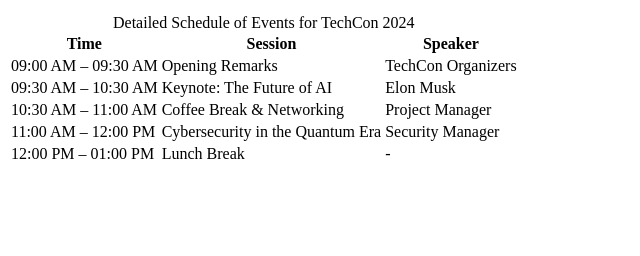
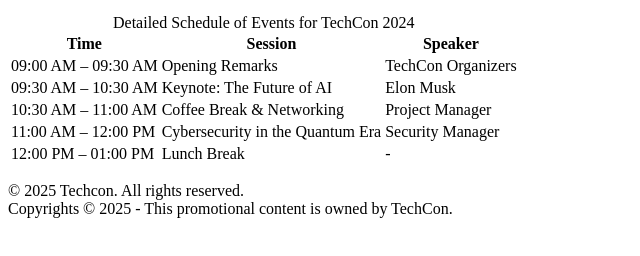
Before and after one commit to wakeelistic/TechCon_HTML, a plain HTML site: page techcon_website/schedule.html in a window 1280 px wide. Shown: the part 100-356 px from the top of the page, without its empty margins (0-640 px from the left). Drawn offline with Linux system fonts and the light colour scheme.

Commit message:
Task 2 rectified

```diff
--- a/techcon_website/schedule.html
+++ b/techcon_website/schedule.html
@@ -52,6 +52,10 @@
             </tr>
         </table>
     </main>
-    <footer></footer>
+    <footer>
+        <p>&copy; 2025 Techcon. All rights reserved. <br>
+        Copyrights © 2025 - This promotional content is owned by TechCon.
+        </p>
+    </footer>
 </body>
 </html>
```
